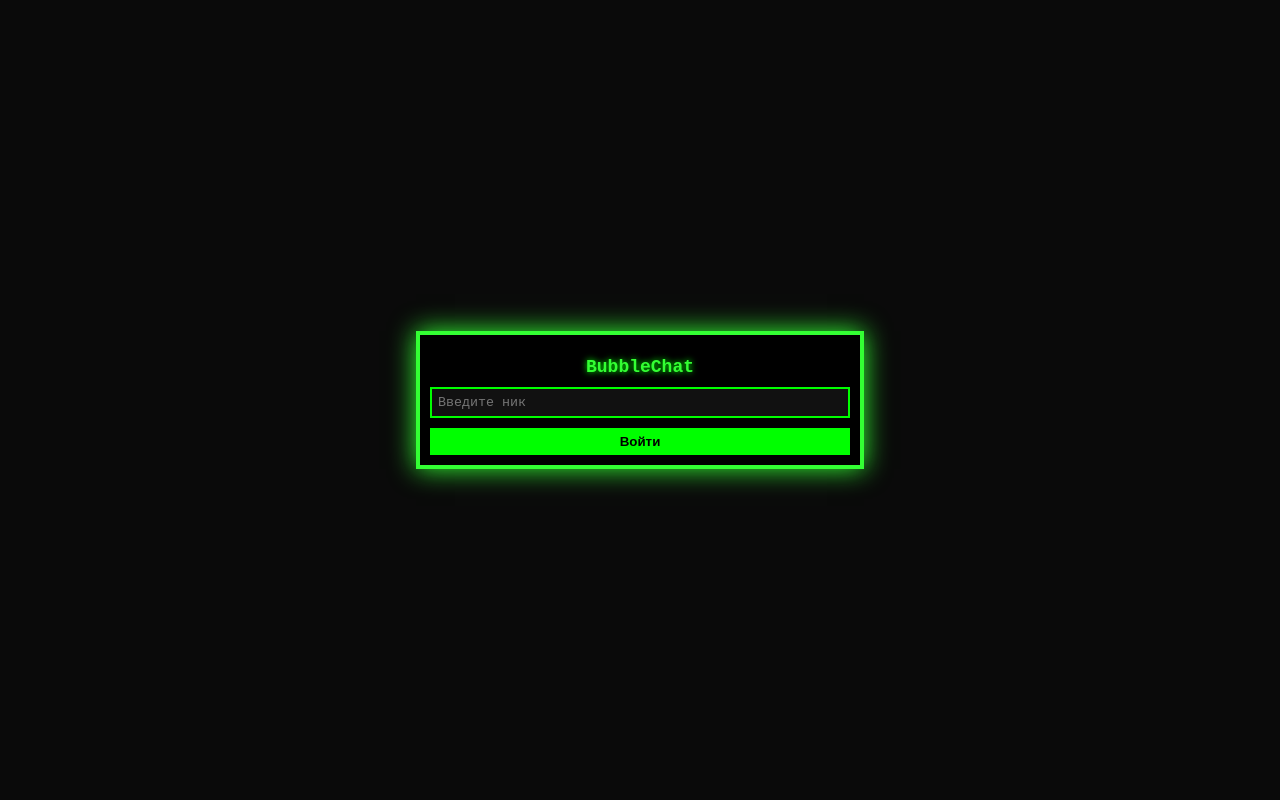
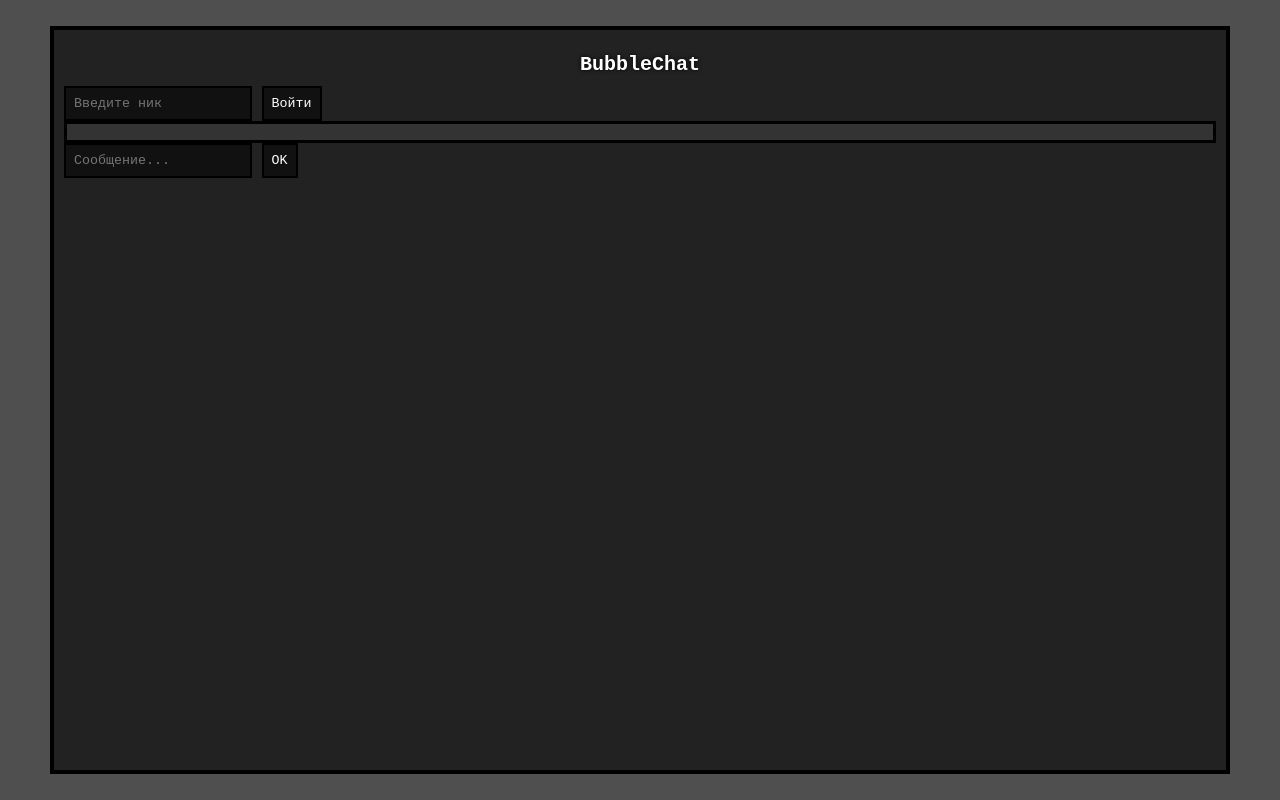
Before and after one commit to danicka150/BubbleChat1.1, a website: page index.html in a window 1280 px wide. Drawn offline with Linux system fonts and the light colour scheme; a web font is replaced by a local one.

Commit message:
Add files via upload

```diff
--- a/index.html
+++ b/index.html
@@ -3,18 +3,18 @@
 <head>
 <meta charset="UTF-8" />
 <title>BubbleChat</title>
-
 <style>
-    body {
-        background: #0a0a0a;
-        color: #00ff00;
+    html, body {
+        margin: 0;
+        padding: 0;
+        width: 100%;
+        height: 100%;
+        background: #4f4f4f;
         font-family: 'Press Start 2P', monospace;
-        margin: 0;
+        image-rendering: pixelated;
         display: flex;
         justify-content: center;
         align-items: center;
-        height: 100vh;
-        image-rendering: pixelated;
     }
 
     @font-face {
@@ -23,68 +23,46 @@
     }
 
     .window {
-        width: 420px;
-        background: #000;
-        border: 4px solid #33ff33;
+        width: 90%;
+        height: 90%;
+        background: #222;
+        border: 4px solid #000;
         padding: 10px;
-        box-shadow: 0 0 25px #33ff33;
+        display: flex;
+        flex-direction: column;
     }
 
     h1 {
         text-align: center;
-        font-size: 18px;
+        font-size: 20px;
         margin-bottom: 10px;
-        color: #33ff33;
-        text-shadow: 0 0 6px #0f0;
-    }
-
-    #login {
-        display: flex;
-        flex-direction: column;
-        gap: 10px;
-    }
-
-    input {
-        padding: 6px;
-        background: #111;
-        border: 2px solid #0f0;
-        color: #0f0;
-        font-family: inherit;
-    }
-
-    button {
-        padding: 6px;
-        background: #0f0;
-        border: none;
-        font-weight: bold;
-        cursor: pointer;
-    }
-
-    #chat {
-        display: none;
-        flex-direction: column;
-        gap: 10px;
+        color: #fff;
+        text-shadow: 0 0 4px #000;
     }
 
     #messages {
-        height: 260px;
-        background: #050505;
-        border: 3px solid #33ff33;
+        flex: 1;
         overflow-y: auto;
-        padding: 5px;
+        background: #333;
+        border: 3px solid #000;
+        padding: 8px;
         font-size: 12px;
-        image-rendering: pixelated;
     }
 
     .nick {
         cursor: pointer;
-        text-decoration: underline;
+    }
+
+    input, button {
+        padding: 8px;
+        background: #111;
+        border: 2px solid #000;
+        color: #fff;
+        font-family: inherit;
     }
 </style>
-
 </head>
 <body>
-
 <div class="window">
     <h1>BubbleChat</h1>
 
@@ -103,9 +81,8 @@
 </div>
 
 <script>
-// Автоматическое подключение к вебсокету Render
-let ws = new WebSocket("wss://" + window.location.host);
 let nickname = "";
+let ws = new WebSocket("ws://localhost:3000");
 
 ws.onmessage = (msg) => {
     const box = document.getElementById("messages");
@@ -113,13 +90,19 @@ ws.onmessage = (msg) => {
 
     let text = msg.data;
 
+    // сохраняем цвет ника в словаре
+    window.nickColors = window.nickColors || {};
+
     if (text.includes(":")) {
         const nick = text.split(":")[0];
-        const color = "#" + Math.floor(Math.random()*16777215).toString(16);
+
+        if (!window.nickColors[nick]) {
+            window.nickColors[nick] = '#' + Math.floor(Math.random()*16777215).toString(16);
+        }
 
         const nickSpan = document.createElement("span");
         nickSpan.textContent = nick;
-        nickSpan.style.color = color;
+        nickSpan.style.color = window.nickColors[nick];
         nickSpan.className = "nick";
         nickSpan.onclick = () => {
             document.getElementById("text").value = "@" + nick + " ";
@@ -132,18 +115,18 @@ ws.onmessage = (msg) => {
         div.appendChild(document.createTextNode(":"));
         div.appendChild(msgSpan);
     } else {
-        div.style.color = "#33ffff";
+        div.style.color = "#ddd";
         div.textContent = text;
     }
 
     box.appendChild(div);
     box.scrollTop = box.scrollHeight;
 };
+};
 
 function enterChat() {
     const n = document.getElementById("nick").value.trim();
     if (!n) return;
-
     nickname = n;
 
     document.getElementById("login").style.display = "none";
@@ -155,7 +138,6 @@ function enterChat() {
 function sendMsg() {
     const txt = document.getElementById("text").value.trim();
     if (!txt) return;
-
     ws.send(nickname + ": " + txt);
     document.getElementById("text").value = "";
 }
```
